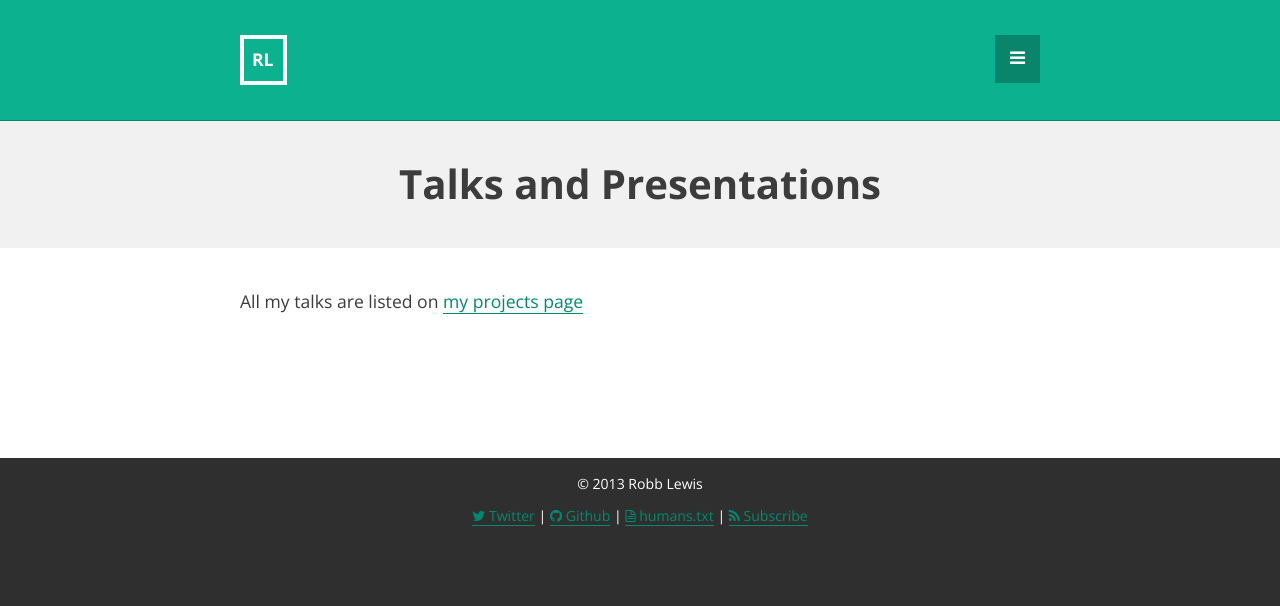
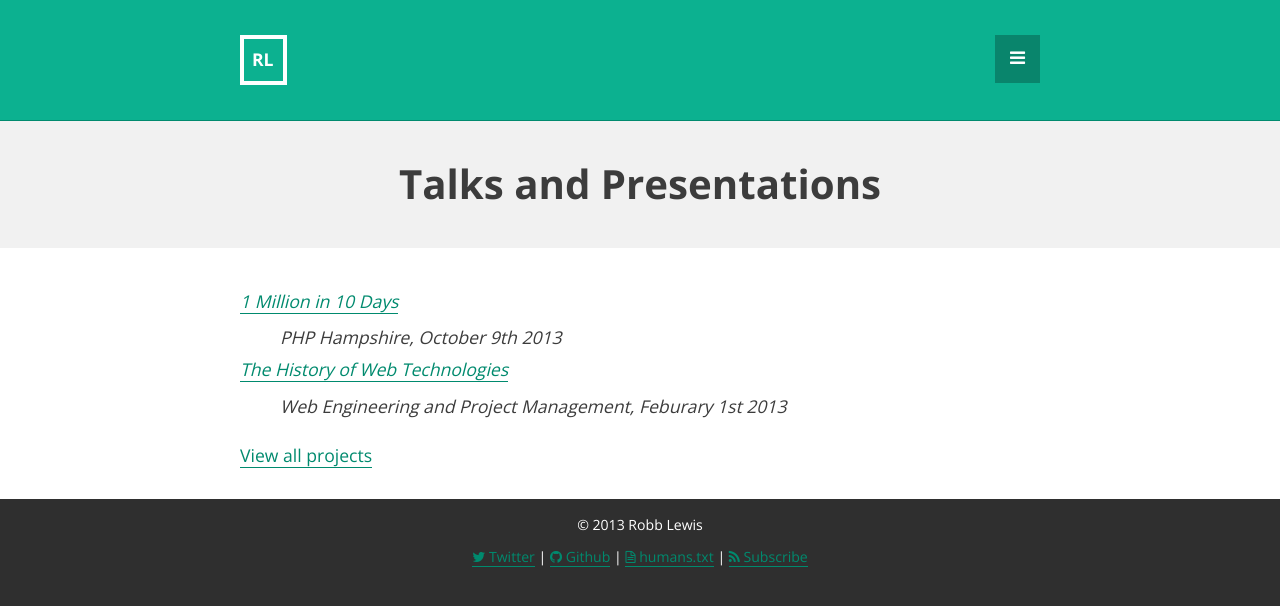
Before and after one commit to rknightuk/robblewis.me-jekyll, a Jekyll site: the page built from projects/talks/index.md, in a window 1280 px wide. Shown: the top 606 px of the page. Built offline with Jekyll 4.4.1, drawn with Linux system fonts in a browser that asks for light colours; Markdown is read by kramdown in place of the engine named in the settings.

Commit message:
Update projects pages

```diff
--- a/_includes/talks_list.html
+++ b/_includes/talks_list.html
@@ -1,6 +1,6 @@
-<h3>2013</h3>
-
-<ul>
-	<li><em><a href="talks/2013/10-09-one-million-in-ten-days">1 Million in 10 Days</a></em> - PHP Hampshire, October 9th</li>
-	<li><em><a href="talks/2013/02-01-history-of-web-technologies">The History of Web Technologies</a></em> - Web Engineering and Project Management, Feburary 1st</li>
-</ul>
+<dl>
+	<dt><em><a href="talks/2013/10-09-one-million-in-ten-days">1 Million in 10 Days</a></em></dt>
+	<dd>PHP Hampshire, October 9th 2013</dd>
+	<dt><em><a href="talks/2013/02-01-history-of-web-technologies">The History of Web Technologies</a></em></dt>
+	<dd>Web Engineering and Project Management, Feburary 1st 2013</dd>
+</dl>
--- a/assets/css/style.css
+++ b/assets/css/style.css
@@ -285,6 +285,11 @@ footer {
 
 /* Portfolio */
 
+dd {
+  font-style: italic;
+  margin-top: 5px;
+}
+
 .portfolio .wrapper {
 	padding-bottom: 10px;
 	margin-bottom: 25px;
--- a/projects/talks/index.md
+++ b/projects/talks/index.md
@@ -3,4 +3,6 @@ title: Talks and Presentations
 layout: page
 ---
 
-All my talks are listed on [my projects page](/projects)
+{% include talks_list.html %}
+
+[View all projects](..)
```
Also changed, not shown: projects/index.html (added, +52 -0 lines), projects/index.md (deleted, +0 -31 lines).
